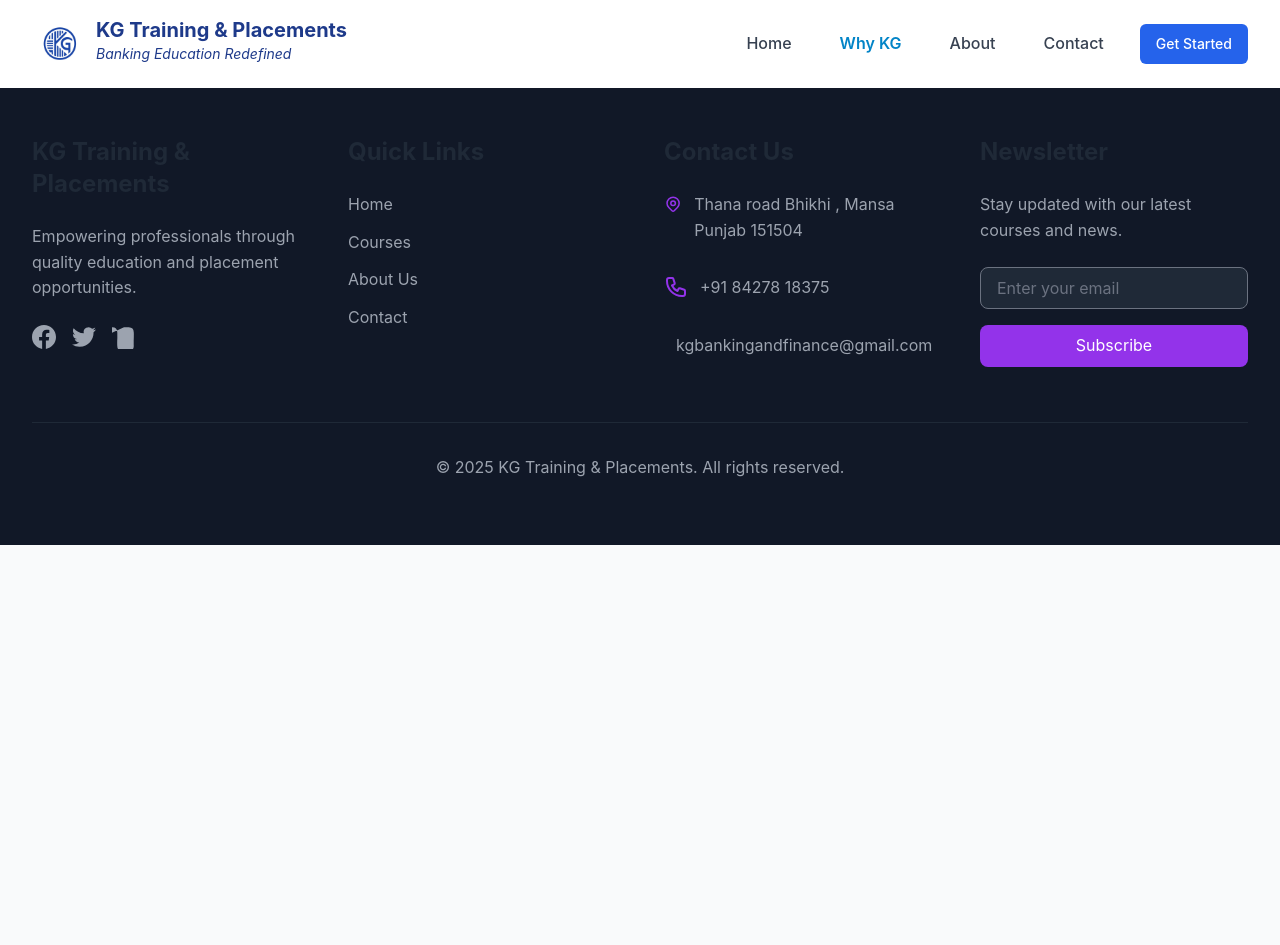
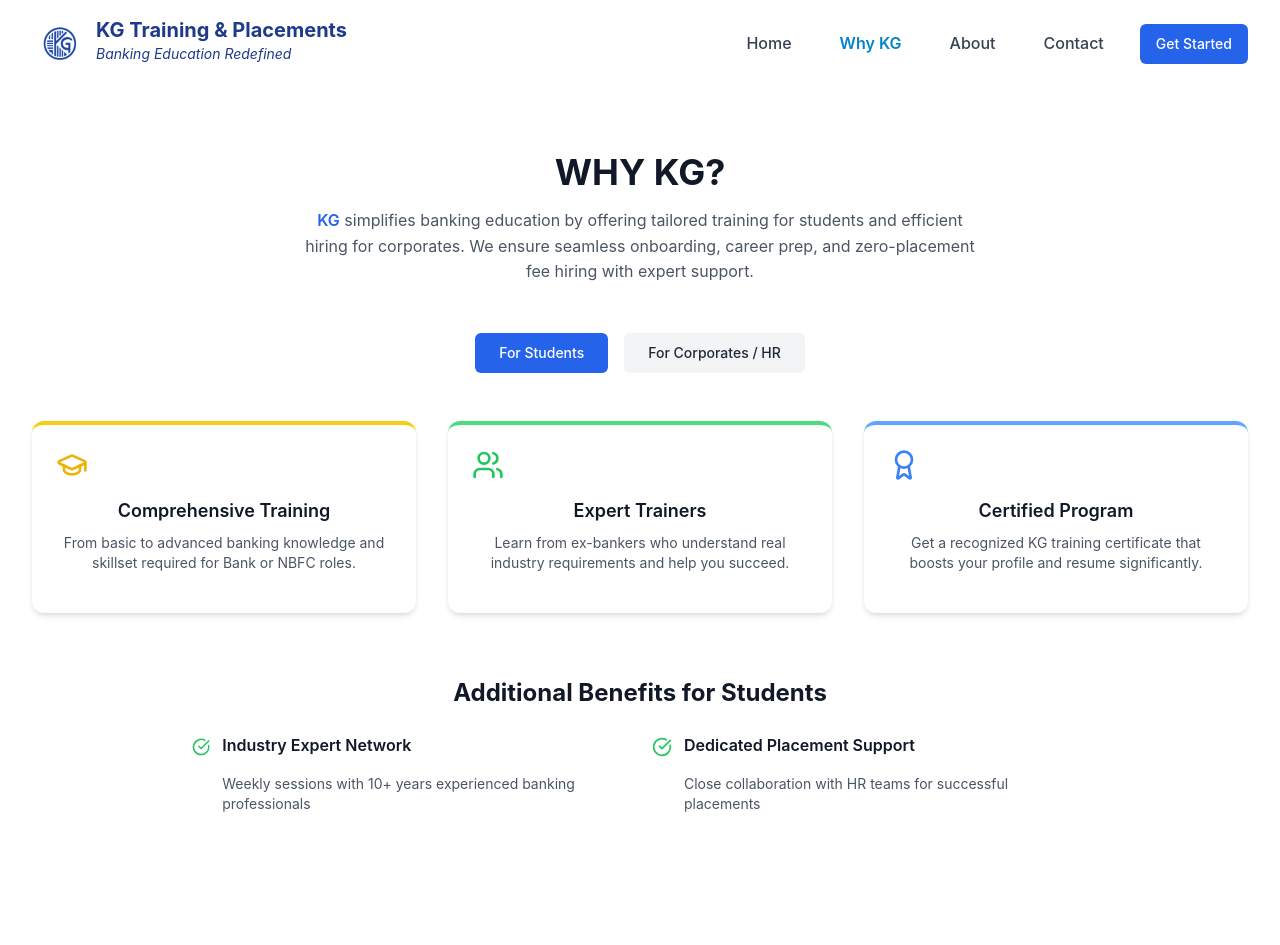
Before and after one commit to Abhinav3291/Frontend-KG, a React (Vite) app: page /why-kg in a window 1280 px wide. Shown: the top 945 px of the page. Before the commit the page ends 800 px from the top, so only its background shows below. Built offline with nearby package versions, Linux system fonts and the light colour scheme.

Commit message:
WHY KG section added

```diff
--- a/src/App.tsx
+++ b/src/App.tsx
@@ -9,6 +9,7 @@ import Footer from "./components/Footer.tsx";
 import Registration from "./components/Registration.tsx";
 import Navbar from "./components/Navbar.tsx";
 import CourseSalesPage from './pages/CourseSalesPage';
+import WhyKgPage from './pages/WhyKgPage.tsx';
 
 const App = () => {
   return (
@@ -29,6 +30,7 @@ const App = () => {
           } />
           <Route path="/contact" element={<ContactPage />} />
           <Route path="/about" element={<AboutPage />} />
+          <Route path="/why-kg" element={<WhyKgPage />} />
 
         </Routes>
         <Footer />
--- /dev/null
+++ b/src/pages/WhyKgPage.tsx
@@ -0,0 +1,179 @@
+// Updated WhyKgPage.tsx
+import React, { useState } from 'react';
+import { Container } from '../components/ui/container';
+import { Button } from '../components/ui/button';
+import {
+  GraduationCap,
+  Users,
+  Award,
+  Target,
+  Shield,
+  Zap,
+  CheckCircle,
+  ArrowRight,
+} from 'lucide-react';
+
+type Props = {};
+
+const WhyKgPage = (props: Props) => {
+  const [activeTab, setActiveTab] = useState<'students' | 'corporates'>('students');
+
+  const studentFeatures = [
+    {
+      icon: <GraduationCap className="w-8 h-8 text-yellow-500" />,
+      title: 'Comprehensive Training',
+      description:
+        'From basic to advanced banking knowledge and skillset required for Bank or NBFC roles.',
+      border: 'border-yellow-400',
+    },
+    {
+      icon: <Users className="w-8 h-8 text-green-500" />,
+      title: 'Expert Trainers',
+      description:
+        'Learn from ex-bankers who understand real industry requirements and help you succeed.',
+      border: 'border-green-400',
+    },
+    {
+      icon: <Award className="w-8 h-8 text-blue-500" />,
+      title: 'Certified Program',
+      description:
+        'Get a recognized KG training certificate that boosts your profile and resume significantly.',
+      border: 'border-blue-400',
+    },
+  ];
+
+  const corporateFeatures = [
+    {
+      icon: <Target className="w-8 h-8 text-purple-500" />,
+      title: 'Industry-Ready Talent',
+      description:
+        'Pre-screened candidates with practical knowledge and understanding of banking roles.',
+      border: 'border-purple-400',
+    },
+    {
+      icon: <Shield className="w-8 h-8 text-orange-500" />,
+      title: 'Quality Assurance',
+      description:
+        'Pre-interviewed passionate candidates helping you control attrition and build strong teams.',
+      border: 'border-orange-400',
+    },
+    {
+      icon: <Zap className="w-8 h-8 text-teal-500" />,
+      title: 'Hassle-Free Hiring',
+      description:
+        'Single-step solution for all hiring needs from executive to manager level positions.',
+      border: 'border-teal-400',
+    },
+  ];
+
+  const features = activeTab === 'students' ? studentFeatures : corporateFeatures;
+
+  return (
+    <div className="bg-white text-center py-16">
+      <Container>
+        {/* Title and Description */}
+        <h1 className="text-4xl font-bold text-gray-900 mb-4">WHY KG?</h1>
+        <p className="text-gray-600 max-w-2xl mx-auto mb-12">
+          <span className="text-blue-600 font-semibold">KG</span> simplifies banking education by offering tailored
+          training for students and efficient hiring for corporates. We ensure seamless onboarding, career prep, and
+          zero-placement fee hiring with expert support.
+        </p>
+
+        {/* Tabs */}
+        <div className="flex justify-center gap-4 mb-12">
+          <Button
+            onClick={() => setActiveTab('students')}
+            className={`px-6 py-2 font-medium ${
+              activeTab === 'students' ? 'bg-blue-600 text-white' : 'bg-gray-100 text-gray-800'
+            }`}
+          >
+            For Students
+          </Button>
+          <Button
+            onClick={() => setActiveTab('corporates')}
+            className={`px-6 py-2 font-medium ${
+              activeTab === 'corporates' ? 'bg-blue-600 text-white' : 'bg-gray-100 text-gray-800'
+            }`}
+          >
+            For Corporates / HR
+          </Button>
+        </div>
+
+        {/* Feature Cards */}
+        <div className="grid grid-cols-1 md:grid-cols-3 gap-8 mb-16">
+          {features.map((feature, index) => (
+            <div
+              key={index}
+              className={`bg-white rounded-xl shadow-md border-t-4 ${feature.border} p-6 transition-transform hover:-translate-y-1`}
+            >
+              <div className="mb-4">{feature.icon}</div>
+              <h3 className="text-lg font-semibold text-gray-900 mb-2">{feature.title}</h3>
+              <p className="text-gray-600 text-sm">{feature.description}</p>
+            </div>
+          ))}
+        </div>
+
+        {/* Benefits Section */}
+        <div className="max-w-4xl mx-auto text-left mb-16">
+          <h3 className="text-2xl font-bold text-gray-900 text-center mb-6">
+            {activeTab === 'students' ? 'Additional Benefits for Students' : 'Why Partner With Us'}
+          </h3>
+          <div className="grid md:grid-cols-2 gap-6">
+            {activeTab === 'students' ? (
+              <>
+                <BenefitItem
+                  title="Industry Expert Network"
+                  description="Weekly sessions with 10+ years experienced banking professionals"
+                />
+                <BenefitItem
+                  title="Dedicated Placement Support"
+                  description="Close collaboration with HR teams for successful placements"
+                />
+              </>
+            ) : (
+              <>
+                <BenefitItem
+                  title="Zero Placement Fees"
+                  description="We don't charge students any placement commission or fees"
+                />
+                <BenefitItem
+                  title="Quality Education Focus"
+                  description="We believe in quality education that makes students placement-ready"
+                />
+              </>
+            )}
+          </div>
+        </div>
+
+        {/* CTA */}
+        <div className=" text-gray-400 py-12 rounded-xl px-6 md:px-12 max-w-4xl mx-auto">
+          <h3 className="text-2xl font-bold mb-3">
+            {activeTab === 'students' ? 'Ready to Start Your Banking Career?' : 'Looking for Quality Banking Professionals?'}
+          </h3>
+          <p className="mb-6">
+            {activeTab === 'students'
+              ? 'Join our comprehensive training program and get placed in top banks and NBFCs.'
+              : 'Partner with us for hassle-free hiring of industry-ready candidates.'}
+          </p>
+          <Button className="bg-blue-600 text-white hover:bg-blue-500 px-6 py-2 font-semibold">
+            {activeTab === 'students' ? 'Enroll Now' : 'Partner With Us'}
+            <ArrowRight className="ml-2 w-5 h-5" />
+          </Button>
+        </div>
+      </Container>
+    </div>
+  );
+};
+
+// Subcomponent
+const BenefitItem = ({ title, description }: { title: string; description: string }) => (
+  <div className="flex items-start gap-3">
+    <CheckCircle className="text-green-500 w-5 h-5 mt-1" />
+    <div>
+      <h4 className="font-semibold text-gray-900">{title}</h4>
+      <p className="text-sm text-gray-600">{description}</p>
+    </div>
+  </div>
+);
+
+export default WhyKgPage;
```
